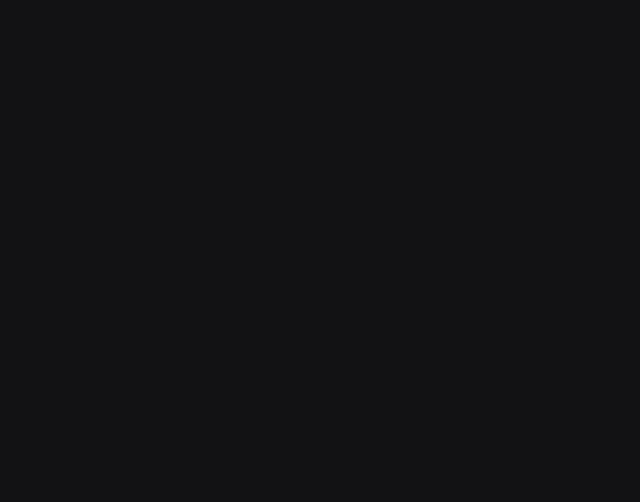
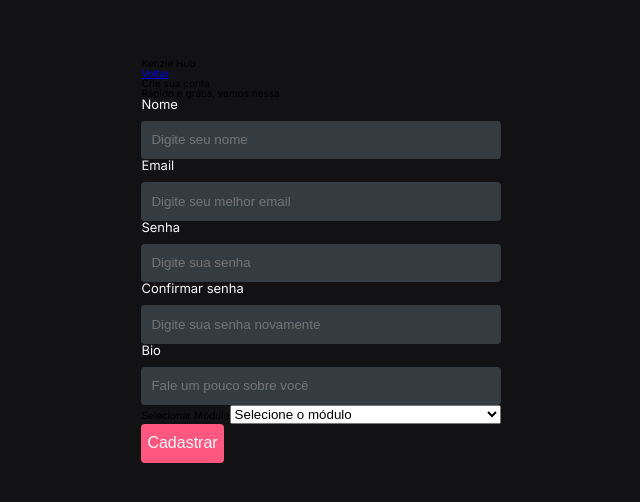
Before and after one commit to julia-otomo/kenzie-hub, a React (Vite) app in the folder kenzie-hub/: page /register in a window 1280 px wide. Shown: the part 140-642 px from the top of the page, without its empty margins (319-959 px from the left). Built offline with nearby package versions, Linux system fonts and the light colour scheme.

Commit message:
styling register page

```diff
--- a/kenzie-hub/src/Components/Input/index.jsx
+++ b/kenzie-hub/src/Components/Input/index.jsx
@@ -7,7 +7,6 @@ export function InputContainer({
   register,
   placeholder,
   errormessage,
-  onchange,
 }) {
   return (
     <StyledInputContainer className="input__container">
--- a/kenzie-hub/src/Pages/RegisterUser/index.jsx
+++ b/kenzie-hub/src/Pages/RegisterUser/index.jsx
@@ -1 +1,125 @@
-export function RegisterUser() {}
+import { Link, useNavigate } from "react-router-dom";
+import { InputContainer } from "../../Components/Input";
+import { useForm } from "react-hook-form";
+import * as yup from "yup";
+import { yupResolver } from "@hookform/resolvers/yup";
+import { Button } from "../../Components/Button";
+import { api } from "../../services/api";
+import { toast } from "react-toastify";
+
+const schema = yup.object({
+  name: yup.string().required("Campo obrigatório"),
+  email: yup.string().required("Campo obrigatório").email("Email inválido"),
+  password: yup
+    .string()
+    .required("Campo obrigatório")
+    .matches(
+      /^(\d)([a-z])([A-Z])(\W|_)(.{8,})$/,
+      "A senha deve contar pelo menos 1 número, 1 letra minúscula, 1 letra maiúscula, 1 caractere especial e deve possuir no mínimo 8 caracteres no total"
+    ),
+  confirmPassword: yup
+    .string()
+    .required("Campo obrigatório")
+    .oneOf([yup.ref("password")], "Campo obrigatório"),
+  bio: yup.string().required("Campo Obrigatório"),
+  contact: yup.string().required("Campo obrigatório"),
+  module: yup.string().required("Campo obrigatório"),
+});
+
+export function RegisterUser() {
+  const {
+    register,
+    handleSubmit,
+    formState: { errors },
+  } = useForm({
+    resolver: yupResolver(schema),
+  });
+
+  const navigate = useNavigate();
+
+  async function onSubmitForm(data) {
+    try {
+      const response = await api.post("users", data);
+      toast.success("Cadastro realizado com sucesso !");
+      setTimeout(navigate("/"), 3000);
+    } catch (err) {
+      toast.error("Email já cadastrado no sistema");
+      console.log(err);
+    }
+  }
+  return (
+    <div className="register__container">
+      <div className="register__container--header">
+        <h1>Kenzie Hub</h1>
+        <Link to={"/"}>Voltar</Link>
+      </div>
+
+      <div className="register__container--form">
+        <h2>Crie sua conta</h2>
+        <p className="p__register">Rápido e grátis, vamos nessa</p>
+        <form onSubmit={handleSubmit(onSubmitForm)}>
+          <InputContainer
+            label="Nome"
+            id="name"
+            type="text"
+            register={register("name")}
+            placeholder="Digite seu nome"
+            errormessage={errors.name?.message}
+          />
+          <InputContainer
+            label="Email"
+            id="email"
+            type="text"
+            register={register("email")}
+            placeholder="Digite seu melhor email"
+            errormessage={errors.email?.message}
+          />
+          <InputContainer
+            label="Senha"
+            id="password"
+            type="password"
+            register={register("password")}
+            placeholder="Digite sua senha"
+            errormessage={errors.password?.message}
+          />
+          <InputContainer
+            label="Confirmar senha"
+            id="confirmPassword"
+            type="password"
+            register={register("confirmPassword")}
+            placeholder="Digite sua senha novamente"
+            errormessage={errors.passwordConfirm?.message}
+          />
+          <InputContainer
+            label="Bio"
+            id="bio"
+            type="text"
+            register={register("bio")}
+            placeholder="Fale um pouco sobre você"
+            errormessage={errors.bio?.message}
+          />
+          <div className="select__container">
+            <label htmlFor="moduleCategory">Selecionar Módulo</label>
+            <select id="moduleCategory" {...register("module")}>
+              <option value="">Selecione o módulo</option>
+              <option value="Primeiro módulo (Introdução ao Frontend)">
+                Primeiro módulo (Introdução ao Frontend)
+              </option>
+              <option value="Segundo módulo (Frontend Avançado)">
+                Segundo módulo (Frontend Avançado)
+              </option>
+              <option value="Terceiro módulo (Introdução ao Backend)">
+                Terceiro módulo (Introdução ao Backend)
+              </option>
+              <option value="Quarto módulo (Backend Avançado)">
+                Quarto módulo (Backend Avançado)
+              </option>
+            </select>
+            <p>{errors.module?.message}</p>
+          </div>
+          <Button buttonName="Cadastrar" disabled={false} />
+        </form>
+      </div>
+    </div>
+  );
+}
--- a/kenzie-hub/src/Pages/RegisterUser/style.js
+++ b/kenzie-hub/src/Pages/RegisterUser/style.js
@@ -0,0 +1,3 @@
+import styled from "styled-components";
+
+const StyledRegisterContainer = styled.div``;
```
